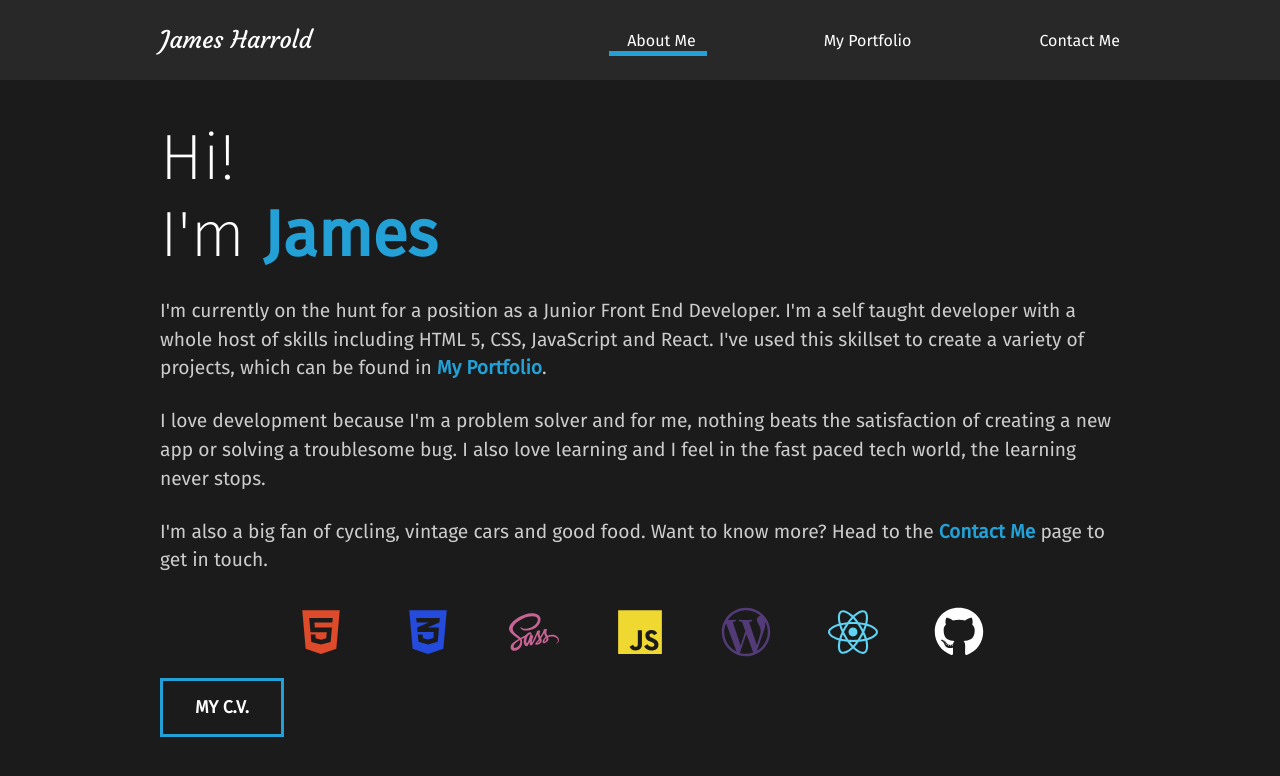
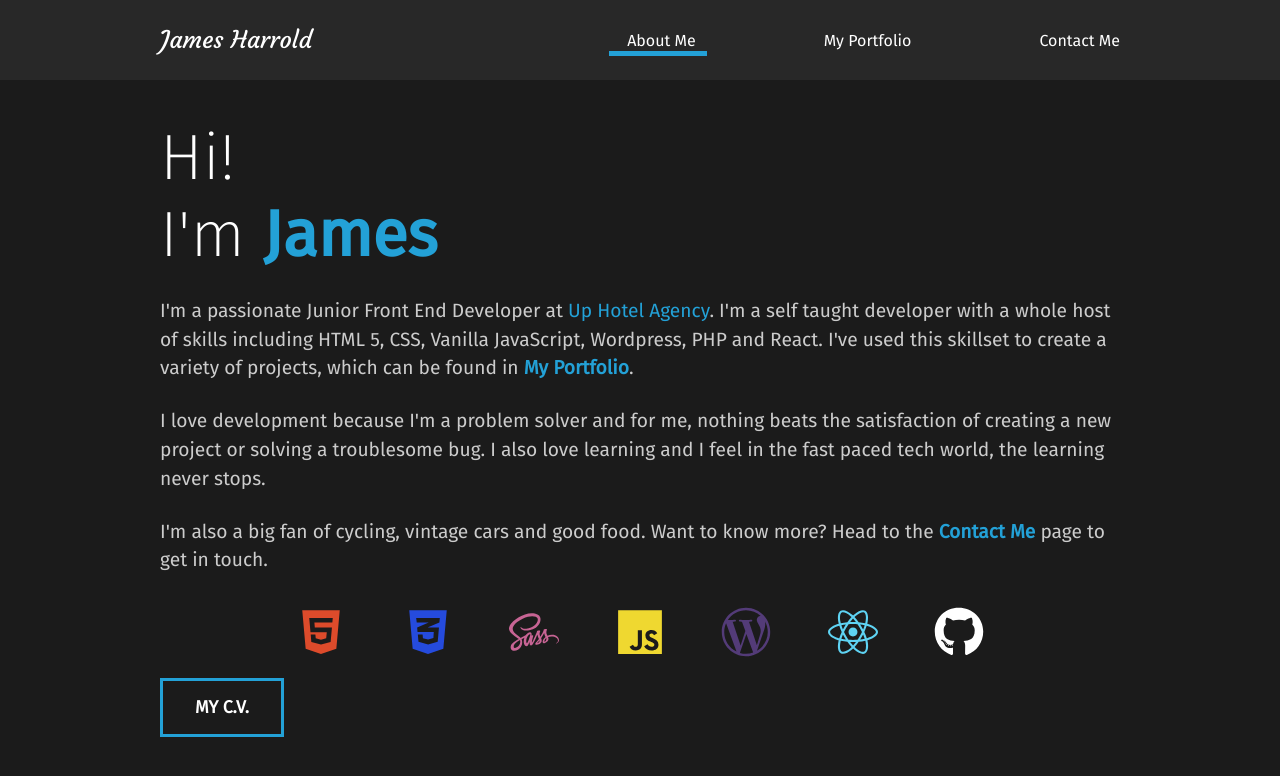
Before and after one commit to Jamesh66/new-portfolio, a React (Create React App) app: page / in a window 1280 px wide. Shown: the top 776 px of the page. Built offline with nearby package versions, Linux system fonts and the light colour scheme.

Commit message:
Updated bio and updated links

```diff
--- a/package.json
+++ b/package.json
@@ -9,7 +9,6 @@
     "@testing-library/user-event": "^12.6.2",
     "framer-motion": "^3.2.2-rc.1",
     "hamburger-react": "^2.4.0",
-    "node-sass": "^5.0.0",
     "react": "^17.0.1",
     "react-dom": "^17.0.1",
     "react-icons": "^4.1.0",
--- a/src/components/AboutSection.js
+++ b/src/components/AboutSection.js
@@ -10,7 +10,6 @@ import {
   FaCss3Alt,
   FaSass,
   FaJs,
-  FaBootstrap,
   FaReact,
   FaGithub,
   FaWordpressSimple,
@@ -32,11 +31,18 @@ const AboutSection = () => {
           </StyledHide>
           <StyledHide>
             <motion.p variants={titleAnim}>
-              I&apos;m currently on the hunt for a position as a Junior Front
-              End Developer. I&apos;m a self taught developer with a whole host
-              of skills including HTML 5, CSS, JavaScript and React. I&apos;ve
-              used this skillset to create a variety of projects, which can be
-              found in{" "}
+              I&apos;m a passionate Junior Front End Developer at{" "}
+              <a
+                target="_blank"
+                rel="noreferrer"
+                href="https://uphotel.agency/"
+              >
+                Up Hotel Agency
+              </a>
+              . I&apos;m a self taught developer with a whole host of skills
+              including HTML 5, CSS, Vanilla JavaScript, Wordpress, PHP and
+              React. I&apos;ve used this skillset to create a variety of
+              projects, which can be found in{" "}
               <span>
                 <Link to="/portfolio">My Portfolio</Link>
               </span>
@@ -46,9 +52,9 @@ const AboutSection = () => {
           <StyledHide>
             <motion.p variants={titleAnim}>
               I love development because I&apos;m a problem solver and for me,
-              nothing beats the satisfaction of creating a new app or solving a
-              troublesome bug. I also love learning and I feel in the fast paced
-              tech world, the learning never stops.
+              nothing beats the satisfaction of creating a new project or
+              solving a troublesome bug. I also love learning and I feel in the
+              fast paced tech world, the learning never stops.
             </motion.p>
           </StyledHide>
           <StyledHide>
--- a/src/components/Cards/CardItem.js
+++ b/src/components/Cards/CardItem.js
@@ -7,7 +7,7 @@ import { fade } from "../../Animation";
 const CardItem = ({ item }) => {
   return (
     <div>
-      <StyledCard whileHover={{ scale: 1.08 }} variants={fade}>
+      <StyledCard variants={fade}>
         <StyledCardHeader>
           <a target="_blank" rel="noreferrer" href={item.LiveLink}>
             <img src={item.img} alt="Screengrab" />
--- a/src/util.js
+++ b/src/util.js
@@ -31,7 +31,7 @@ function cardInfo() {
       LiveLink: "https://youtu.be/iVETFjW9gqc",
       GitLink: "https://github.com/Jamesh66/mr-carter-maths/tree/main",
       LinkInfo: "Demo Video",
-      LiveIcon: <FaDesktop color="#3BA2D7" />,
+      LiveIcon: <FaYoutube color="#ED462F" />,
       GitIcon: <FaGithub color="#66DA97" />,
       id: uuidv4(),
     },
```
Also changed, not shown: 2 other files (tests, documents, lock files or other folders).
